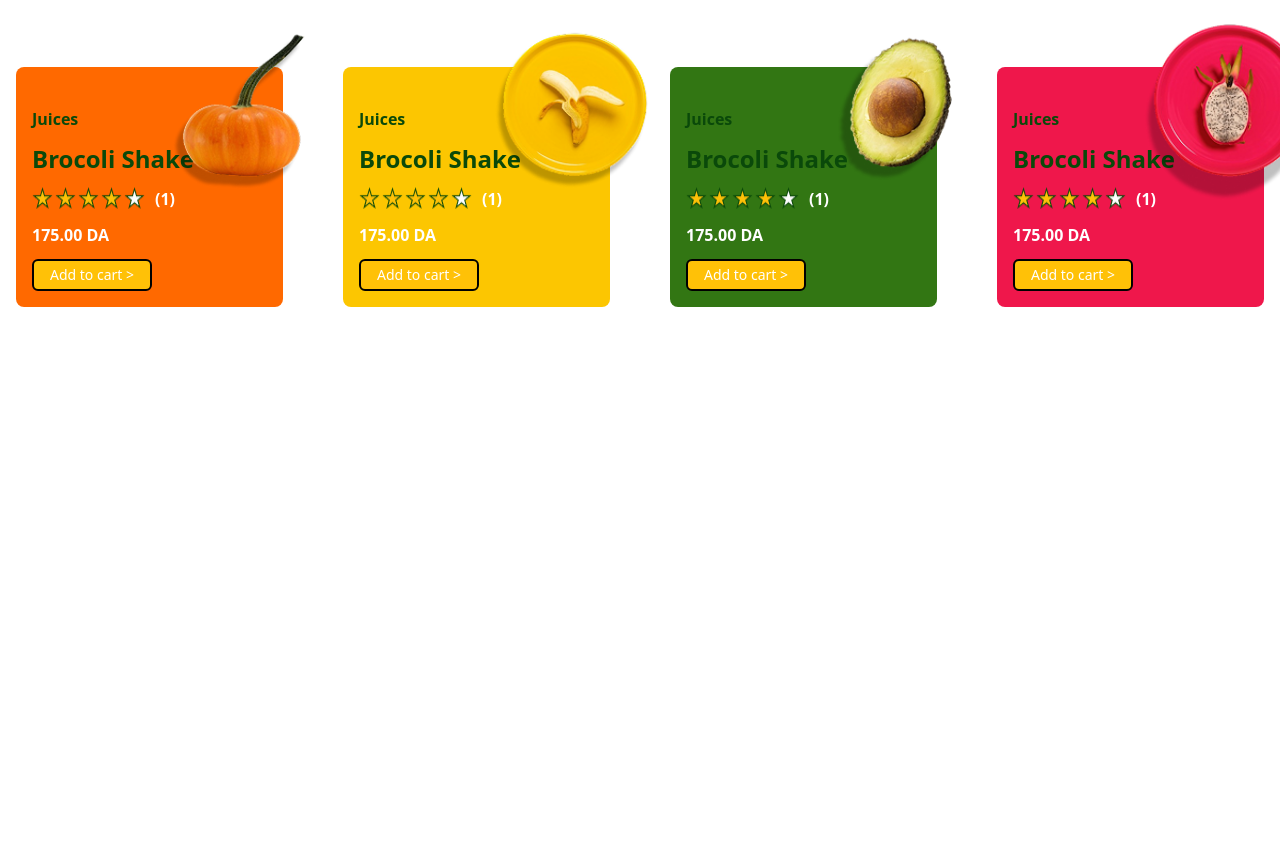
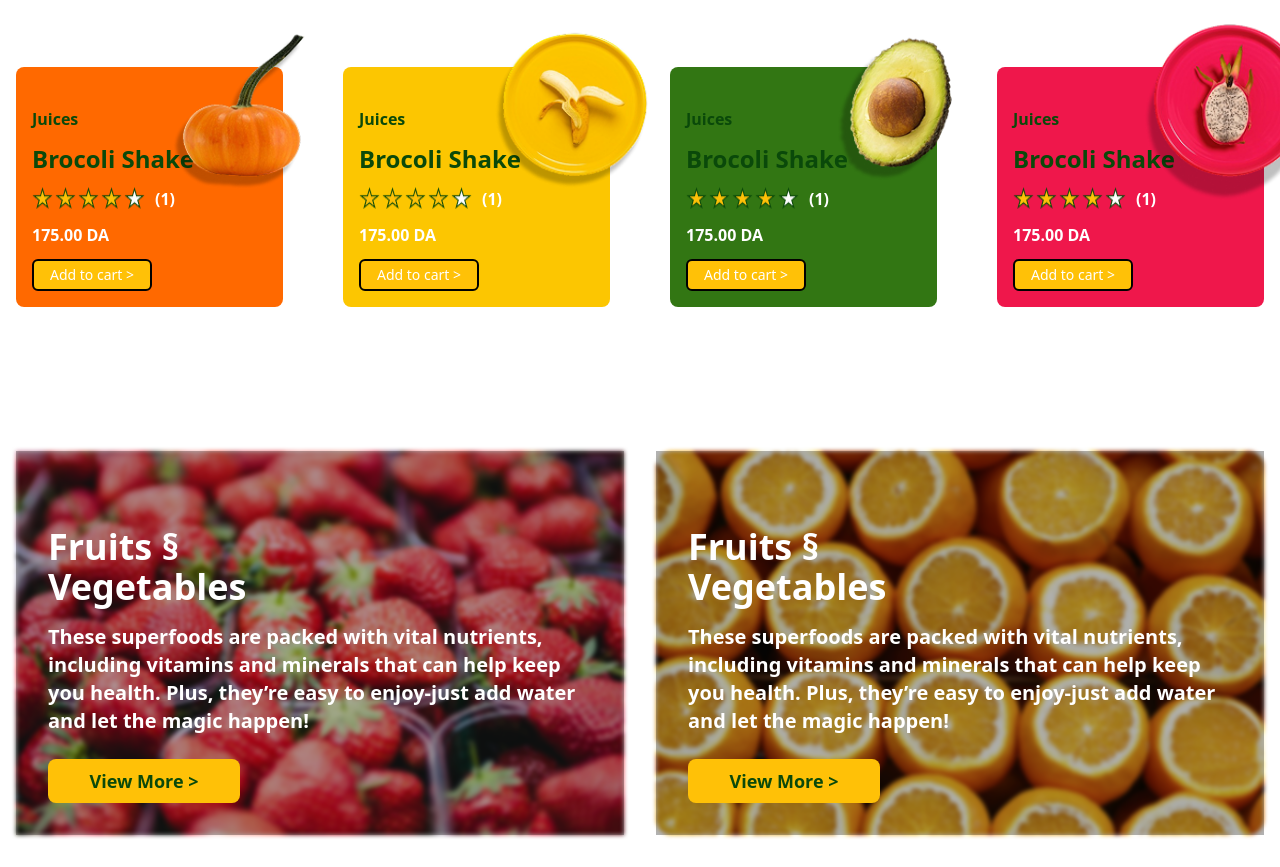
Before and after one commit to mahsa-m4569/web2-Figmafood, a website: page index.html in a window 1280 px wide. Shown: the part 3708-4575 px from the top of the page. Before the commit the page ends 4047 px from the top, so only its background shows below. Drawn offline with nearby package versions, Linux system fonts and the light colour scheme.

Commit message:
strabrary

```diff
--- a/index.html
+++ b/index.html
@@ -561,9 +561,63 @@
       </div>
     </div>
 
+
+
   </section>
   <section>
 
+
+    <!-- بخش ششم دوتاكادركنارهم -->
+     <div class="container mx-auto px-4 py-8 mt-20">
+      <div class="grid grid-cols-1 lg:grid-cols-2 gap-8">
+
+        <!--  بخش اول (توت فرنگی) -->
+        <div class="relative group h-96">
+          <img class="w-full h-full object-cover  filter blur-[2px]"
+               src="/assets/images/strawberries.png"
+               alt="توت فرنگی">
+          <div class="absolute inset-0 bg-black/30 "></div>
+          <div class="absolute inset-0 flex flex-col justify-end p-8">
+            <h3 class="text-white text-4xl font-bold mb-4">Fruits  § <br>
+              Vegetables </h3>
+            <p class="text-white font-bold text-xl mb-6">
+              These superfoods are packed with vital nutrients, including vitamins
+              and minerals that can help keep you health. Plus, they’re easy to
+               enjoy-just add water and let the magic happen!
+            </p>
+            <button class="text-[#0A490A] bg-[#FFC107] w-48 py-2 rounded-lg hover:bg-yellow-300 transition font-bold text-lg">
+              View More >
+            </button>
+          </div>
+        </div>
+
+        <!-- بخش دوم (پرتقال) -->
+        <div class="relative group h-96">
+          <img class="w-full h-full object-cover rounded-2xl filter blur-[2px]"
+               src="/assets/images/orange.png"
+               alt="پرتقال">
+          <div class="absolute inset-0 bg-black/30 "></div>
+          <div class="absolute inset-0 flex flex-col justify-end p-8 ">
+            <h3 class="text-white text-4xl font-bold mb-4">Fruits  § <br>
+              Vegetables </h3> <!-- بزرگتر کردن فونت -->
+            <p class="text-white font-bold text-xl mb-6"> <!-- بزرگتر کردن متن -->
+              These superfoods are packed with vital nutrients, including vitamins
+              and minerals that can help keep you health. Plus, they’re easy to
+               enjoy-just add water and let the magic happen!
+            </p>
+            <button class="text-[#0A490A] bg-[#FFC107] w-48 py-2 rounded-lg hover:bg-yellow-300 transition font-bold text-lg">
+              View More >
+            </button>
+          </div>
+        </div>
+
+      </div>
+    </div>
+
+  <section>
+
+
   </section>
+
   <!-- ادرس فيگما -->
   <!-- https://www.figma.com/design/4rAkS4H5rcdy64f23AtkdL/Fruits-and-vegetables-site-Free-(Community)?node-id=6-2&amp;t=nDulYSXCAnSAUoIx-0 -->
```
Also changed, not shown: assets/images/orange.png (added), assets/images/strawberries.png (added).
